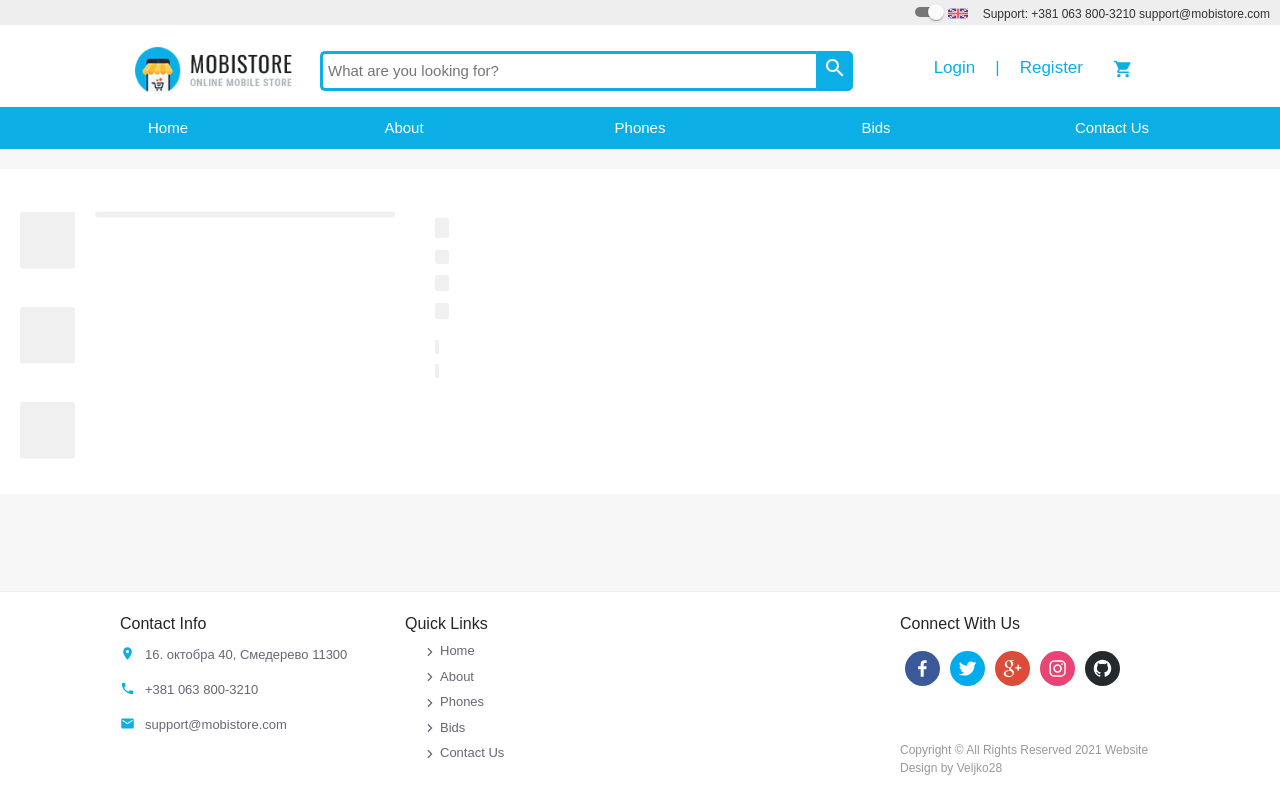
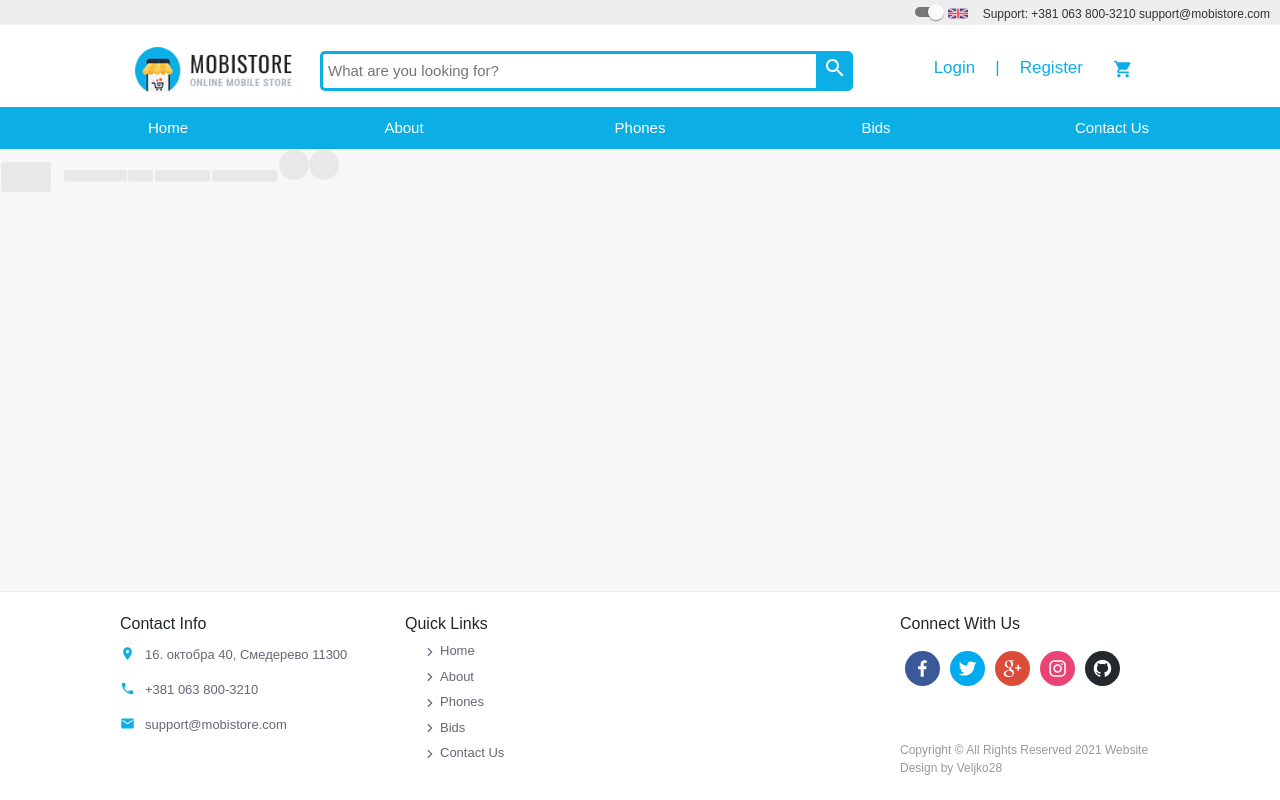
Before and after one commit to Veljko28/Phone-Ui, a Next.js app: page /test in a window 1280 px wide. Built offline with nearby package versions, Linux system fonts and the light colour scheme; a web font is replaced by a local one.

Commit message:
starting mngm skeleton card on test and todo update with new items

```diff
--- a/pages/test.tsx
+++ b/pages/test.tsx
@@ -1,44 +1,33 @@
-import { Grid, Typography } from '@material-ui/core';
+import { Grid } from '@material-ui/core';
 import Skeleton from '@material-ui/lab/Skeleton';
 import React from 'react'
 
 const test = () => {
-    return (
-    <Grid container className="display-container">
-      <Grid item className="other-images">
-        <div>
-            <Skeleton width="55px" height="95px" />
-        </div>
-        <div>
-            <Skeleton width="55px" height="95px" />
-        </div>
-        <div>
-            <Skeleton width="55px" height="95px" />
-        </div>
-      </Grid>
-
-        <div style={{margin: 20}}>
-          <Skeleton width="300px" height="10px" />
-        </div>
-
-      <Grid item style={{padding: '20px'}}>
-        <Typography variant='subtitle1' style={{fontSize: '20px'}}><Skeleton/></Typography>
-        <div className="phone-rating">
-            <Skeleton/>
-        </div>
-        <Typography variant="subtitle1" >
-            <Skeleton/>
-
-            <Skeleton/>
-        </Typography>
-          <div style={{margin: 10, marginLeft: 0}}>
-              <Skeleton/>
-              <Skeleton/>
-          </div>
-
-      </Grid>
-    </Grid>
-    )
+  return (
+    <table>
+      <tr>
+          <td>
+                  <Grid container item style={{display: 'flex', alignContent: 'center'}}>
+                      <Grid item xs={12} sm={6}>
+                        <Skeleton width="50px" height="50px"/>
+                      </Grid>
+                        <Grid item xs={12} sm={6} style={{display: 'flex', alignItems: 'center'}}>
+                           <Skeleton width="75px" height="20px"/>
+                        </Grid>
+                    </Grid>
+              </td>
+              <td style={{color: '#43cf22'}}><Skeleton width="25px" height="20px"/></td>
+              <td>
+                 <Skeleton width="55px" height="20px"/>
+              </td>
+              <td><Skeleton width="65px" height="20px"/></td>
+              <td style={{display: 'flex', justifyContent: 'center'}}>
+                <Skeleton width="30px" height="30px" variant="circle"/>
+                <Skeleton width="30px" height="30px" variant="circle"/>
+            </td>
+        </tr>
+    </table>
+  )
 }
 
 export default test
```
Also changed, not shown: pages/forgotpassword.tsx (+8 -0 lines), todo.txt.
